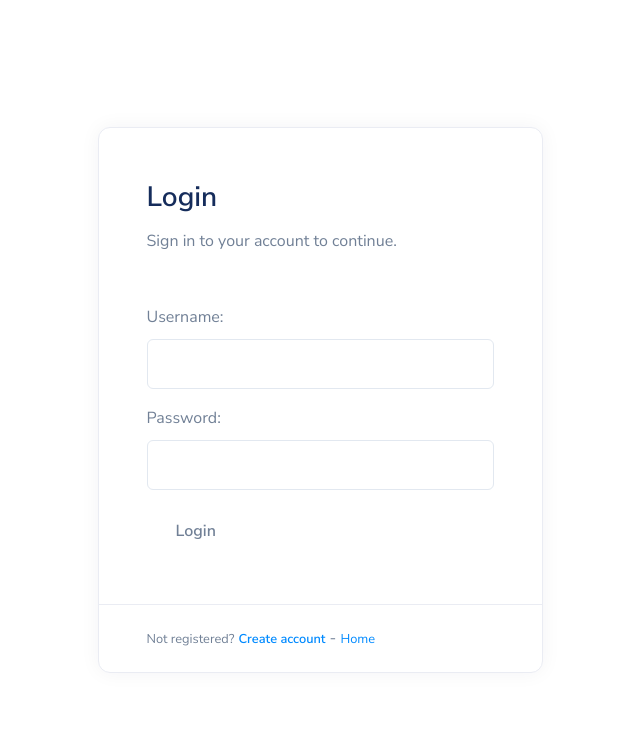
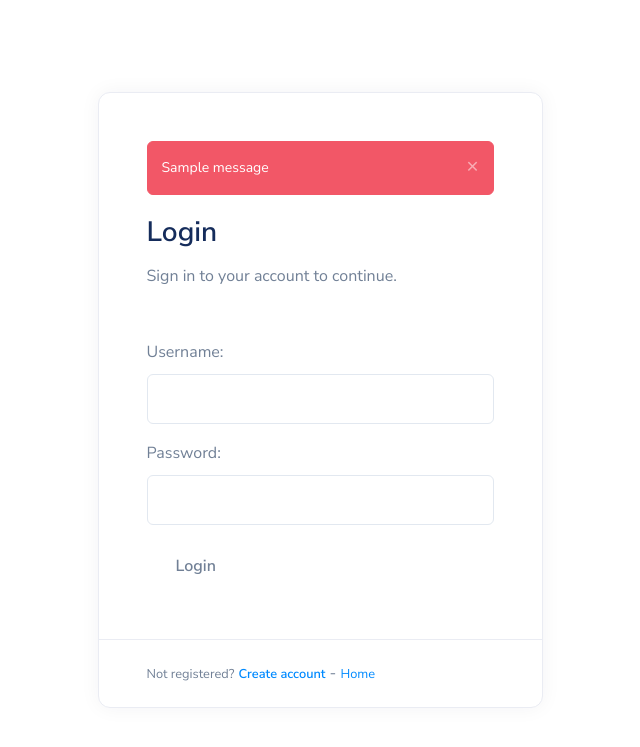
Before and after one commit to MSDS698/2021-product-analytics-group-project-group_4_readthesign, a Flask app: page /login in a window 1280 px wide. Shown: the top 747 px of the page, without its empty margins (320-960 px from the left). Run offline with Flask 2, Linux system fonts and the light colour scheme; one stand-in notice (Sample message) is shown; some libraries are stand-ins or nearby versions.

Commit message:
add flash to login page

```diff
--- /dev/null
+++ b/code/app/templates/flash.html
@@ -0,0 +1,10 @@
+{% with messages = get_flashed_messages() %}
+{% if messages %}
+<div class="alert alert-danger alert-dismissible">
+    <button type="button" class="close" data-dismiss="alert"><span>&times;</span></button>
+    {% for message in messages %}
+    {{ message }}
+    {% endfor %}
+</div>
+{% endif %}
+{% endwith %}
--- a/code/app/templates/page-login.html
+++ b/code/app/templates/page-login.html
@@ -15,6 +15,7 @@
             <div class="col-md-6 col-lg-5 col-xl-5 py-6 py-md-0">
                 <div class="card shadow zindex-100 mb-0">
                     <div class="card-body px-md-5 py-5">
+                        {% include 'flash.html' %}
                         <div class="mb-5">
                             <h6 class="h3">Login</h6>
                             <p class="text-muted mb-0">Sign in to your account to continue.</p>
```
